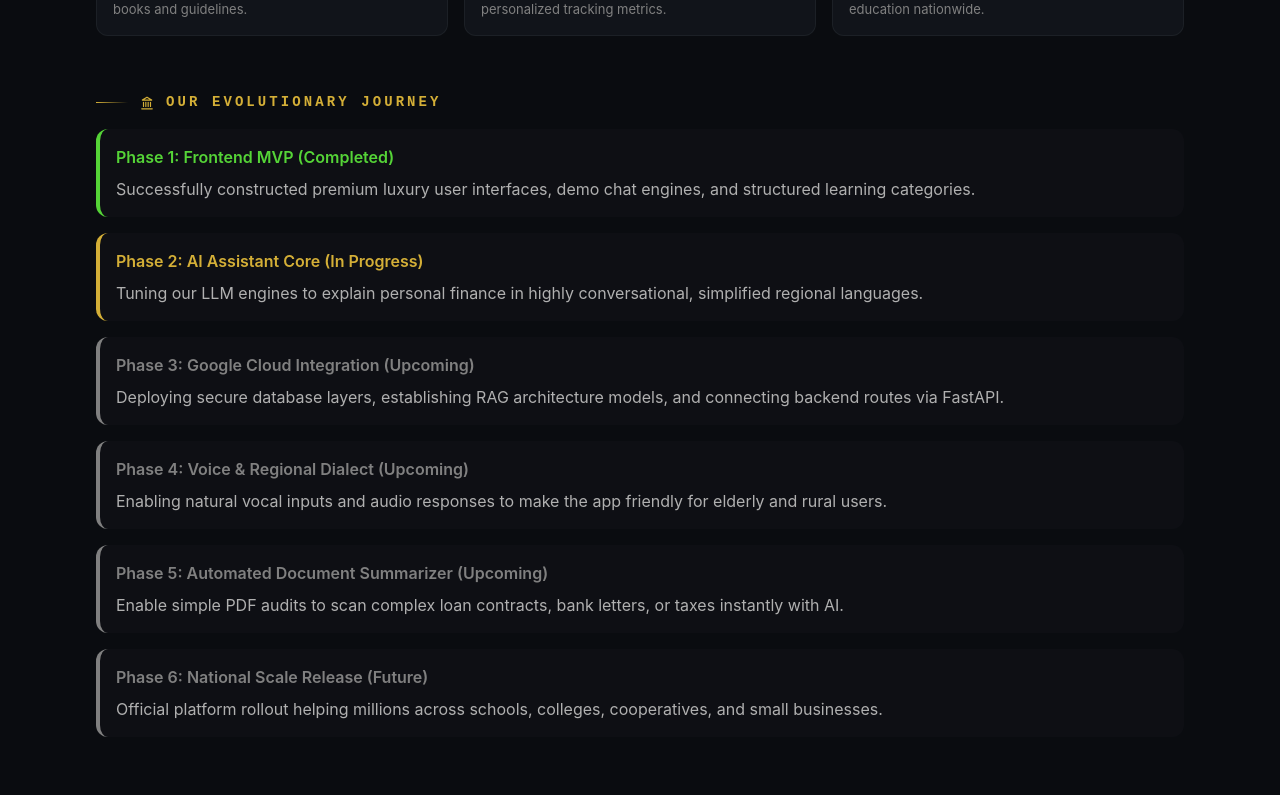
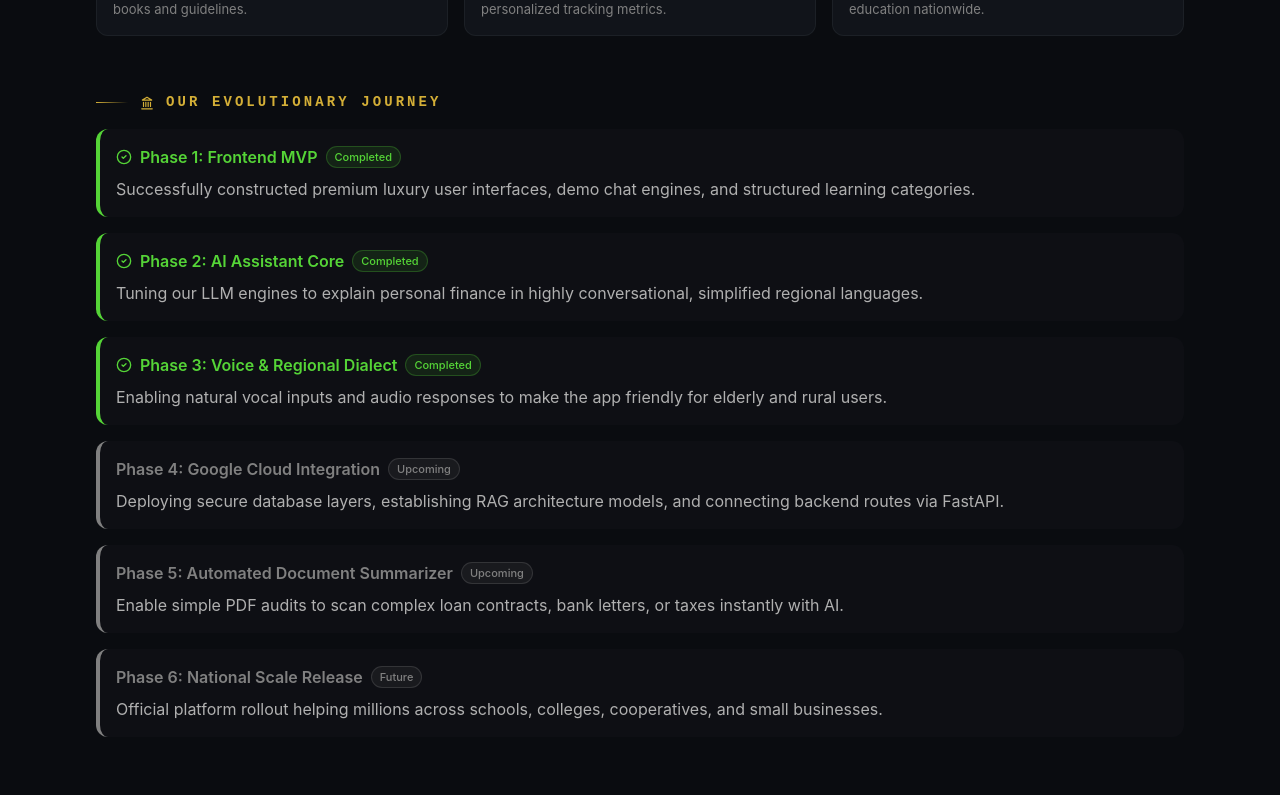
Before and after one commit to Shanmugapriya-subramani/Appna-Finance, a Next.js app: page /about in a window 1280 px wide. Shown: the part 2480-3275 px from the top of the page. Built offline with nearby package versions, Linux system fonts and the light colour scheme.

Commit message:
About us and profile page changes

```diff
--- a/app/about/page.jsx
+++ b/app/about/page.jsx
@@ -177,31 +177,46 @@ const techStack = [
   },
 ];
 
+// Status drives the roadmap colour, badge label and check icon, so completed
+// phases no longer have to be the first ones in the list.
+const phaseStatus = {
+  completed: { label: "Completed", color: "#55D437" },
+  inProgress: { label: "In Progress", color: "#D4AF37" },
+  upcoming: { label: "Upcoming", color: "#808080" },
+  future: { label: "Future", color: "#808080" },
+};
+
 const roadmapPhases = [
-  [
-    "Phase 1: Frontend MVP (Completed)",
-    "Successfully constructed premium luxury user interfaces, demo chat engines, and structured learning categories.",
-  ],
-  [
-    "Phase 2: AI Assistant Core (In Progress)",
-    "Tuning our LLM engines to explain personal finance in highly conversational, simplified regional languages.",
-  ],
-  [
-    "Phase 3: Google Cloud Integration (Upcoming)",
-    "Deploying secure database layers, establishing RAG architecture models, and connecting backend routes via FastAPI.",
-  ],
-  [
-    "Phase 4: Voice & Regional Dialect (Upcoming)",
-    "Enabling natural vocal inputs and audio responses to make the app friendly for elderly and rural users.",
-  ],
-  [
-    "Phase 5: Automated Document Summarizer (Upcoming)",
-    "Enable simple PDF audits to scan complex loan contracts, bank letters, or taxes instantly with AI.",
-  ],
-  [
-    "Phase 6: National Scale Release (Future)",
-    "Official platform rollout helping millions across schools, colleges, cooperatives, and small businesses.",
-  ],
+  {
+    title: "Phase 1: Frontend MVP",
+    status: "completed",
+    desc: "Successfully constructed premium luxury user interfaces, demo chat engines, and structured learning categories.",
+  },
+  {
+    title: "Phase 2: AI Assistant Core",
+    status: "completed",
+    desc: "Tuning our LLM engines to explain personal finance in highly conversational, simplified regional languages.",
+  },
+  {
+    title: "Phase 3: Voice & Regional Dialect",
+    status: "completed",
+    desc: "Enabling natural vocal inputs and audio responses to make the app friendly for elderly and rural users.",
+  },
+  {
+    title: "Phase 4: Google Cloud Integration",
+    status: "upcoming",
+    desc: "Deploying secure database layers, establishing RAG architecture models, and connecting backend routes via FastAPI.",
+  },
+  {
+    title: "Phase 5: Automated Document Summarizer",
+    status: "upcoming",
+    desc: "Enable simple PDF audits to scan complex loan contracts, bank letters, or taxes instantly with AI.",
+  },
+  {
+    title: "Phase 6: National Scale Release",
+    status: "future",
+    desc: "Official platform rollout helping millions across schools, colleges, cooperatives, and small businesses.",
+  },
 ];
 
 const teamMembers = [
@@ -407,27 +422,39 @@ export default function AboutPage() {
             Our Evolutionary Journey
           </SectionEyebrow>
           <div className="mt-4 space-y-4">
-            {roadmapPhases.map((r, i) => (
+            {roadmapPhases.map((r, i) => {
+              const s = phaseStatus[r.status];
+              const done = r.status === "completed";
+              return (
                 <div
                   key={i}
                   className="p-4 rounded-xl bg-[#0F1116]/80 border-l-4"
                   style={{
-                  borderLeftColor:
-                    i === 0 ? "#55D437" : i === 1 ? "#D4AF37" : "#808080",
+                    borderLeftColor: s.color,
                   }}
                 >
-                <div
-                  className="font-semibold"
+                  <div className="flex items-center gap-2 flex-wrap">
+                    {done && (
+                      <CheckCircle2 size={16} style={{ color: s.color }} />
+                    )}
+                    <div className="font-semibold" style={{ color: s.color }}>
+                      {r.title}
+                    </div>
+                    <span
+                      className="text-[11px] px-2 py-[2px] rounded-full font-medium"
                       style={{
-                    color:
-                      i === 0 ? "#55D437" : i === 1 ? "#D4AF37" : "#808080",
+                        color: s.color,
+                        backgroundColor: `${s.color}1A`,
+                        border: `1px solid ${s.color}40`,
                       }}
                     >
-                  {r[0]}
+                      {s.label}
+                    </span>
                   </div>
-                <div className="mt-2 text-[#B0B0B0]">{r[1]}</div>
+                  <div className="mt-2 text-[#B0B0B0]">{r.desc}</div>
                 </div>
-            ))}
+              );
+            })}
           </div>
         </section>
       </AnimatedSection>
@@ -490,11 +517,15 @@ export default function AboutPage() {
                   financial decision-making across the country.
                 </div>
                 <div className="mt-6 flex flex-wrap gap-3">
-                  <div className="pointer-events-none opacity-60">
+                  <a
+                    href="https://www.linkedin.com/in/akash-bauri/"
+                    target="_blank"
+                    rel="noreferrer"
+                  >
                     <GoldButton variant="outline" icon={Linkedin}>
                       LinkedIn
                     </GoldButton>
-                  </div>
+                  </a>
 
                   <div className="pointer-events-none opacity-60">
                     <GoldButton variant="outline" icon={Github}>
@@ -512,11 +543,11 @@ export default function AboutPage() {
                     </GoldButton>
                   </a>
 
-                  <div className="pointer-events-none opacity-60">
+                  <a href="mailto:akashbauri16021998@gmail.com">
                     <GoldButton variant="outline" icon={Mail}>
                       Contact Direct
                     </GoldButton>
-                  </div>
+                  </a>
                 </div>
               </div>
             </div>
--- a/app/profile/page.jsx
+++ b/app/profile/page.jsx
@@ -183,10 +183,10 @@ export default function ProfilePage() {
                     <IconTile icon={Clock} boxed={false} size={14} />
                     <div><strong>Google Login</strong> — OAuth Protocol Setup Next</div>
                   </li>
-                  <li className="flex items-start gap-2">
+                  {/* <li className="flex items-start gap-2">
                     <IconTile icon={Clock} boxed={false} size={14} />
                     <div><strong>FastAPI Backend</strong> — Architecture Mapping Complete</div>
-                  </li>
+                  </li> */}
                   <li className="flex items-start gap-2">
                     <IconTile icon={Clock} boxed={false} size={14} />
                     <div><strong>AI Chat History</strong> — Persisted RAG Logging Next</div>
```
Lines whose indentation alone changed are shown as unchanged.
